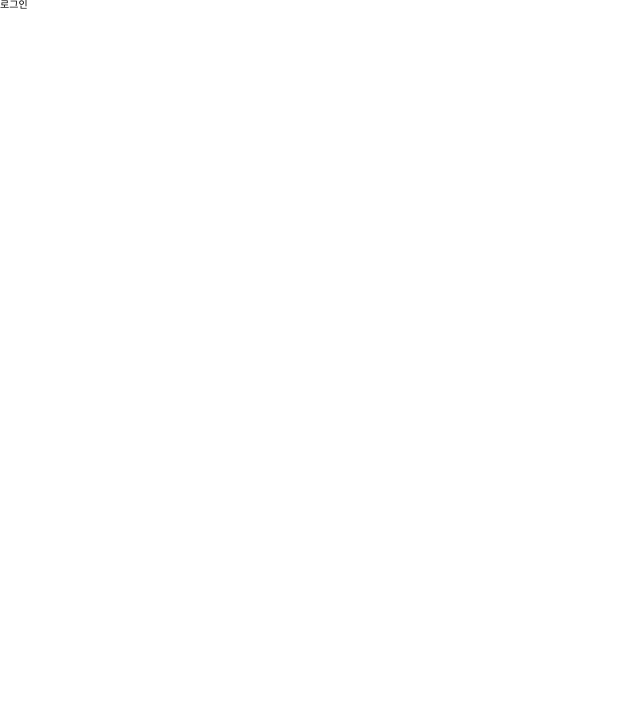
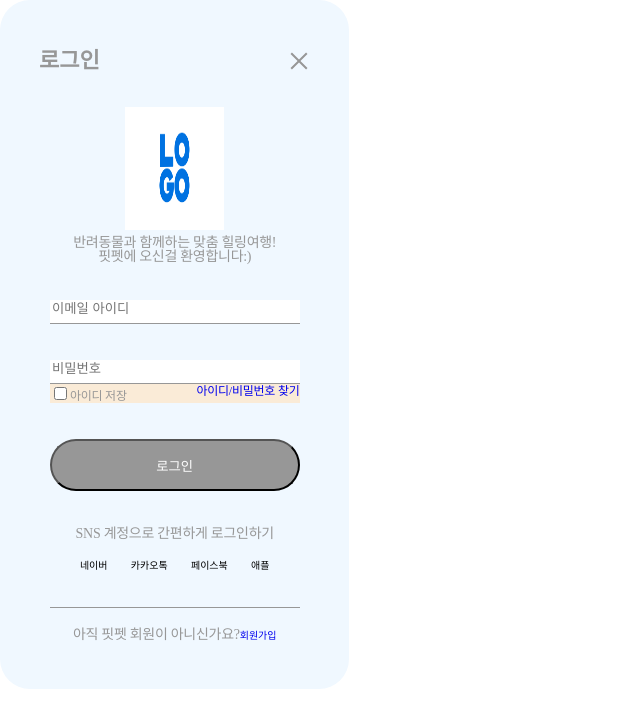
Before and after one commit to cjy0019/FITPET, a React (Create React App) app in the folder fitpet/: page /login in a window 1280 px wide. Shown: the top 728 px of the page, without its empty margins (0-640 px from the left). Built offline with nearby package versions, Linux system fonts and the light colour scheme.

Commit message:
feat : 로그인 컴포넌트 기본 디자인 레이아웃[#5]
- 기본 레이아웃만 구성함.
- 컴포넌트를 더 작은 단위로 나누겠습니다.

```diff
--- /dev/null
+++ b/fitpet/src/components/login/FindId.jsx
@@ -0,0 +1,40 @@
+import React from 'react';
+import { Link } from 'react-router-dom';
+import styled from 'styled-components';
+
+const FindId = () => {
+  return (
+    <AboutId>
+      <div>
+        <input type='checkbox' />
+        <span>아이디 저장</span>
+      </div>
+      <Link to='/signup'>아이디/비밀번호 찾기</Link>
+    </AboutId>
+  );
+};
+
+// 아이디 찾기 및 저장
+const AboutId = styled.div`
+  display: flex;
+  justify-content: space-between;
+  font-size: 1.2rem;
+  font-weight: normal;
+  font-stretch: normal;
+  font-style: normal;
+  line-height: 1.17;
+  letter-spacing: -0.24px;
+  text-align: left;
+  background-color: antiquewhite;
+  margin-bottom: 3.6rem;
+  color: #979797;
+
+  span {
+    vertical-align: bottom;
+  }
+  input {
+    vertical-align: bottom;
+  }
+`;
+
+export default FindId;
--- /dev/null
+++ b/fitpet/src/components/login/Login.jsx
@@ -0,0 +1,104 @@
+import React from 'react';
+import styled from 'styled-components';
+import { CloseOutlined } from '@ant-design/icons';
+import { Link } from 'react-router-dom';
+import LoginInput from './LoginInput';
+import FindId from './FindId';
+import LoginButton from './LoginButton';
+import LoginSocialBtn from './LoginSocialBtn';
+
+const Login = () => {
+  return (
+    <form>
+      <LoginWrapper>
+        <div className='header'>
+          <h1>로그인</h1>
+          <CloseOutlined />
+        </div>
+        <Logo />
+        <div className='slogan'>
+          <p>반려동물과 함께하는 맞춤 힐링여행!</p>
+          <p>핏펫에 오신걸 환영합니다&#58;&#41;</p>
+        </div>
+        {/* login input 컴포넌트 */}
+        <div
+          style={{
+            margin: '0 auto',
+            width: '19.5vw',
+          }}>
+          <LoginInput kind='email' />
+          <LoginInput kind='password' />
+
+          {/* 아이디 저장 및 찾기 */}
+          <FindId />
+
+          <LoginButton />
+          <p style={{ marginTop: '3.6rem' }}>
+            SNS 계정으로 간편하게 로그인하기
+          </p>
+
+          {/* 소셜 로그인 버튼 */}
+          <LoginSocialBtn />
+          <div
+            style={{
+              borderBottom: 'solid 0.5px #979797',
+              marginTop: '3.6rem',
+            }}></div>
+
+          <div style={{ textAlign: 'center', marginTop: '2rem' }}>
+            <p style={{ display: 'inline-block', textAlign: 'center' }}>
+              아직 핏펫 회원이 아니신가요?
+            </p>
+            <Link to='/signup'>회원가입</Link>
+          </div>
+        </div>
+      </LoginWrapper>
+    </form>
+  );
+};
+
+// style
+// 최상위 wrapper
+const LoginWrapper = styled.div`
+  width: 27.3vw;
+  /* height: 75.1vh; */
+  padding: 5rem 3.9rem 4.7rem;
+  background-color: aliceblue;
+  border-radius: 30px;
+  a:visited {
+    color: #979797;
+  }
+
+  .header {
+    display: flex;
+    justify-content: space-between;
+    font-size: 2.2rem;
+    font-weight: bold;
+    color: #979797;
+  }
+
+  .slogan {
+    margin-top: 0.6rem;
+  }
+
+  p {
+    font-size: 14px;
+    font-style: normal;
+    letter-spacing: -0.28px;
+    text-align: center;
+    color: #979797;
+  }
+`;
+
+// 로고부분
+const Logo = styled.img.attrs({
+  src: '/img/logo-social.png',
+  alt: 'FitPet',
+})`
+  display: block;
+  width: 7.71vw;
+  height: 15.4vh;
+  margin: 3.5rem auto 0 auto;
+`;
+
+export default Login;
--- /dev/null
+++ b/fitpet/src/components/login/LoginButton.jsx
@@ -0,0 +1,16 @@
+import React from 'react';
+import styled from 'styled-components';
+
+const LoginButton = () => {
+  return <StyledButton children='로그인' />;
+};
+
+const StyledButton = styled.button`
+  width: 100%;
+  height: 5.2rem;
+  border-radius: 26px;
+  background-color: #979797;
+  cursor: pointer;
+  color: #ffffff;
+`;
+export default LoginButton;
--- /dev/null
+++ b/fitpet/src/components/login/LoginInput.jsx
@@ -0,0 +1,23 @@
+import React from 'react';
+import styled from 'styled-components';
+
+const LoginInput = ({ kind, password }) => {
+  if (kind === 'email') {
+    return <StyledInput placeholder='이메일 아이디' type='email' />;
+  }
+  return <StyledInput placeholder='비밀번호' type='password' />;
+};
+
+const StyledInput = styled.input`
+  display: block;
+  margin: 0 auto;
+  border: solid 0.5px #979797;
+  border-left-width: 0;
+  border-right-width: 0;
+  border-top-width: 0;
+  margin-top: 3.6rem;
+  width: 100%;
+  padding-bottom: 0.7rem;
+`;
+
+export default LoginInput;
--- /dev/null
+++ b/fitpet/src/components/login/LoginSocialBtn.jsx
@@ -0,0 +1,22 @@
+import React from 'react';
+import styled from 'styled-components';
+
+const LoginSocialBtn = () => {
+  return (
+    <SocialButton>
+      <li>네이버</li>
+      <li>카카오톡</li>
+      <li>페이스북</li>
+      <li>애플</li>
+    </SocialButton>
+  );
+};
+
+const SocialButton = styled.ul`
+  display: flex;
+  justify-content: space-between;
+  margin-top: 2rem;
+  padding: 0 3rem;
+`;
+
+export default LoginSocialBtn;
--- a/fitpet/src/pages/LoginPage.jsx
+++ b/fitpet/src/pages/LoginPage.jsx
@@ -1,8 +1,9 @@
 // 로그인
 import React from 'react';
+import Login from '../components/login/Login';
 
 const LoginPage = () => {
-  return <div>로그인</div>;
+  return <Login />;
 };
 
 export default LoginPage;
```
